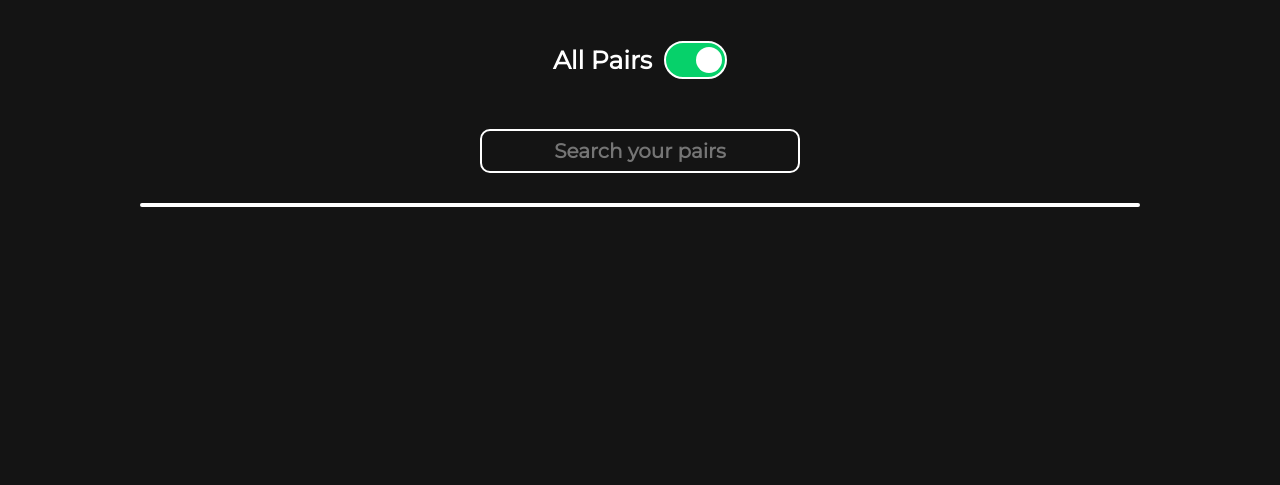
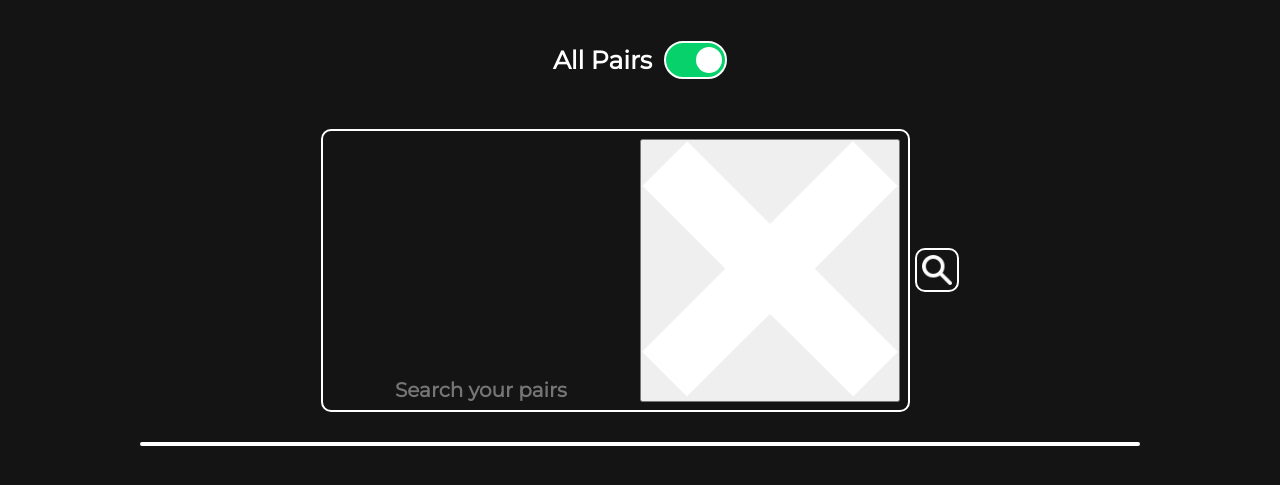
Before and after one commit to tthescott/Afterplay, a website: page public/index.html in a window 1280 px wide. Shown: the part 195-680 px from the top of the page. Drawn offline with Linux system fonts and the light colour scheme.

Commit message:
add search button and start to add clear search button, still need to style

```diff
--- a/public/index.html
+++ b/public/index.html
@@ -74,7 +74,15 @@
 
   <!-- pair search bar -->
   <div id="pair-search-div">
-    <input type="text" id="pair-search" placeholder="Search your pairs">
+    <div id="pair-search-border">
+      <input type="text" id="pair-search" placeholder="Search your pairs">
+      <button id="x-btn">
+        <img id="x-btn-img" src="media/x.png" alt="Clear search button">
+      </button>
+    </div>
+    <button id="search-btn">
+      <img id="search-img" src="media/search.png" alt="The search button">
+    </button>
   </div>
 
   <!-- pair stack -->
--- a/public/styles.css
+++ b/public/styles.css
@@ -197,22 +197,50 @@ body {
   display: flex;
   justify-content: center;
   text-align: center;
+  align-items: center;
 }
 
 #pair-search {
   all: unset;
-  border: 2px solid white;
-  padding: 8px;
-  border-radius: 10px;
   font-size: 20px;
   width: 300px;
-  margin-right: 20px;
-  margin-left: 20px;
-  transition: border-color 0.5s ease;
+  margin-right: 5px;
 }
 
-#pair-search:focus {
-  border-color: rgb(6, 209, 106);
+#pair-search-border {
+  border: 2px solid white;
+  border-radius: 10px;
+  padding: 8px;
+  margin-right: 5px;
+}
+
+#x-btn {
+
+}
+
+#x-btn-img {
+
+}
+
+#search-btn {
+  all: unset;
+  border: 2px solid white;
+  border-radius: 10px;
+  padding: 5px;
+  transition: transform .3s;
+}
+
+#search-btn:hover {
+  transform: scale(1.05);
+}
+
+#search-btn:active {
+  background-color: rgb(6, 209, 106);
+}
+
+#search-img {
+  display: block;
+  height: 30px;
 }
 
 /* ============================================= */
```
Also changed, not shown: public/media/search.png (added), public/media/x.png (added).
